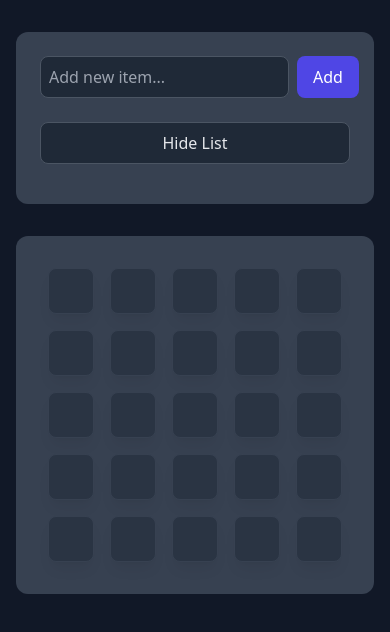
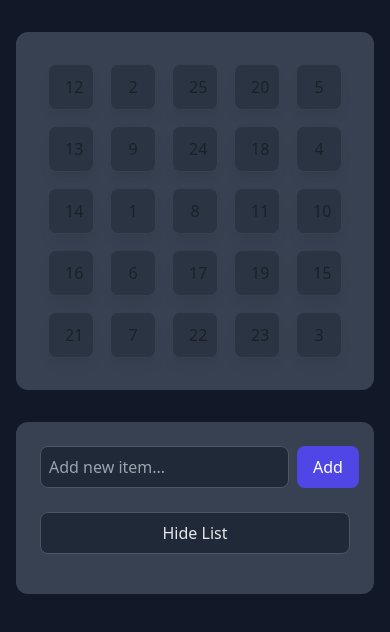
Before and after one commit to NyaStone/PredictionBingo, a React (Vite) app: page / in a window 390 px wide. Shown: the top 632 px of the page. Built offline with nearby package versions, Linux system fonts and the light colour scheme.

Commit message:
Updating mobile display

```diff
--- a/src/components/Grid.tsx
+++ b/src/components/Grid.tsx
@@ -7,7 +7,7 @@ function Grid() {
   const gridItems = Array(size * size).fill(null).map((_, index) => (<GridItem key={index} row={Math.floor(index / size)} column={index % size} />));
 
   return (
-    <div className="container mx-auto p-8 bg-gray-700 rounded-xl">
+    <div className="container mx-auto p-8 bg-gray-700 rounded-xl mb-8">
       <div
         className="grid gap-4"
         style={{
--- a/src/components/GridItem.tsx
+++ b/src/components/GridItem.tsx
@@ -39,6 +39,11 @@ export function GridItem({row, column}: {row: number, column: number}) {
                        cursor-pointer hover:border-indigo-500`
                  }`}
     >
-      {item}
+      <span className="hidden md:block text-center w-full">
+        {item}
+      </span>
+      <span className="block md:hidden text-center w-full">
+        {index + 1}
+      </span>
     </div>
 }
--- a/src/components/MainSection.tsx
+++ b/src/components/MainSection.tsx
@@ -1,11 +1,17 @@
-interface MainSectionProps {
-    children: React.ReactNode;
-}
+import Grid from "./Grid";
+import { ItemList } from "./ItemList";
 
-function MainSection({ children }: MainSectionProps) {
+function MainSection() {
     return (
         <div className="w-full px-4 mx-auto md:max-w-2xl lg:max-w-3xl xl:max-w-4xl min-h-screen bg-gray-900 py-8">
-            {children}
+            <div className="flex flex-col">
+                <div className="order-2 md:order-1">
+                    <ItemList/>
+                </div>
+                <div className="order-1 md:order-2">
+                    <Grid/>
+                </div>
+            </div>
         </div>
     );
 }
--- a/src/main.tsx
+++ b/src/main.tsx
@@ -8,10 +8,7 @@ import { ItemList } from './components/ItemList.tsx'
 createRoot(document.getElementById('root')!).render(
   <StrictMode>
     <ContextsProvider>
-      <MainSection>
-        <ItemList/>
-        <Grid/>
-      </MainSection>
+      <MainSection/>
     </ContextsProvider>
   </StrictMode>
 )
```
